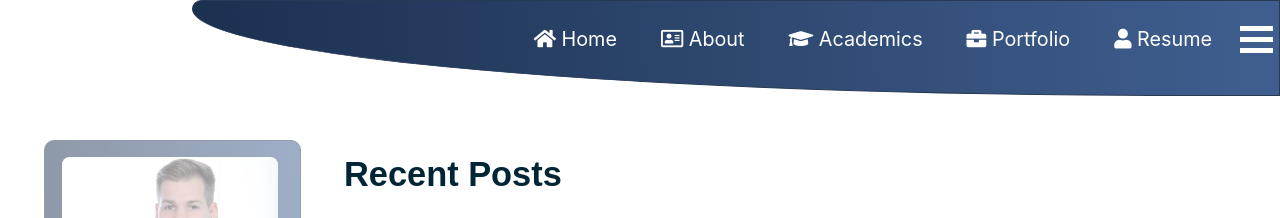
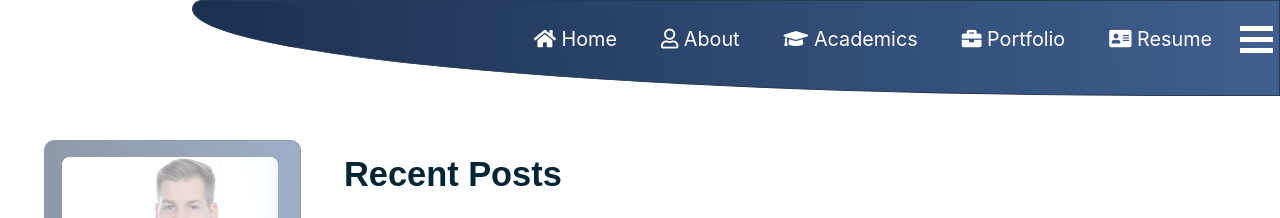
Before and after one commit to LHAGELS/LHAGELS.github.io, a Jekyll site: the page built from _pages/Home.md, in a window 1280 px wide. Shown: the top 218 px of the page. Built offline with Jekyll 4.4.1, drawn with Linux system fonts in a browser that asks for light colours; cached includes are drawn as plain includes; nearby versions of some CDN libraries.

Commit message:
new github

```diff
--- a/_data/navigation.yml
+++ b/_data/navigation.yml
@@ -4,13 +4,13 @@ main:
   #   url: https://mmistakes.github.io/minimal-mistakes/docs/quick-start-guide/
   - title: <i class="fas fa-home"></i> Home
     url: /home/
-  - title: <i class="far fa-address-card"></i> About
+  - title: <i class="far fa-user"></i> About
     url: /about/
   - title: <i class="fas fa-graduation-cap"></i> Academics
     url: /academics/
   - title: <i class="fas fa-briefcase"></i> Portfolio
     url: /portfolio/
-  - title: <i class="fas fa-user"></i> Resume
+  - title: <i class="fas fa-address-card"></i> Resume
     url: /resume/
   - title: <i class="fas fa-award"></i> Certificates
     url: /certificates/
```
